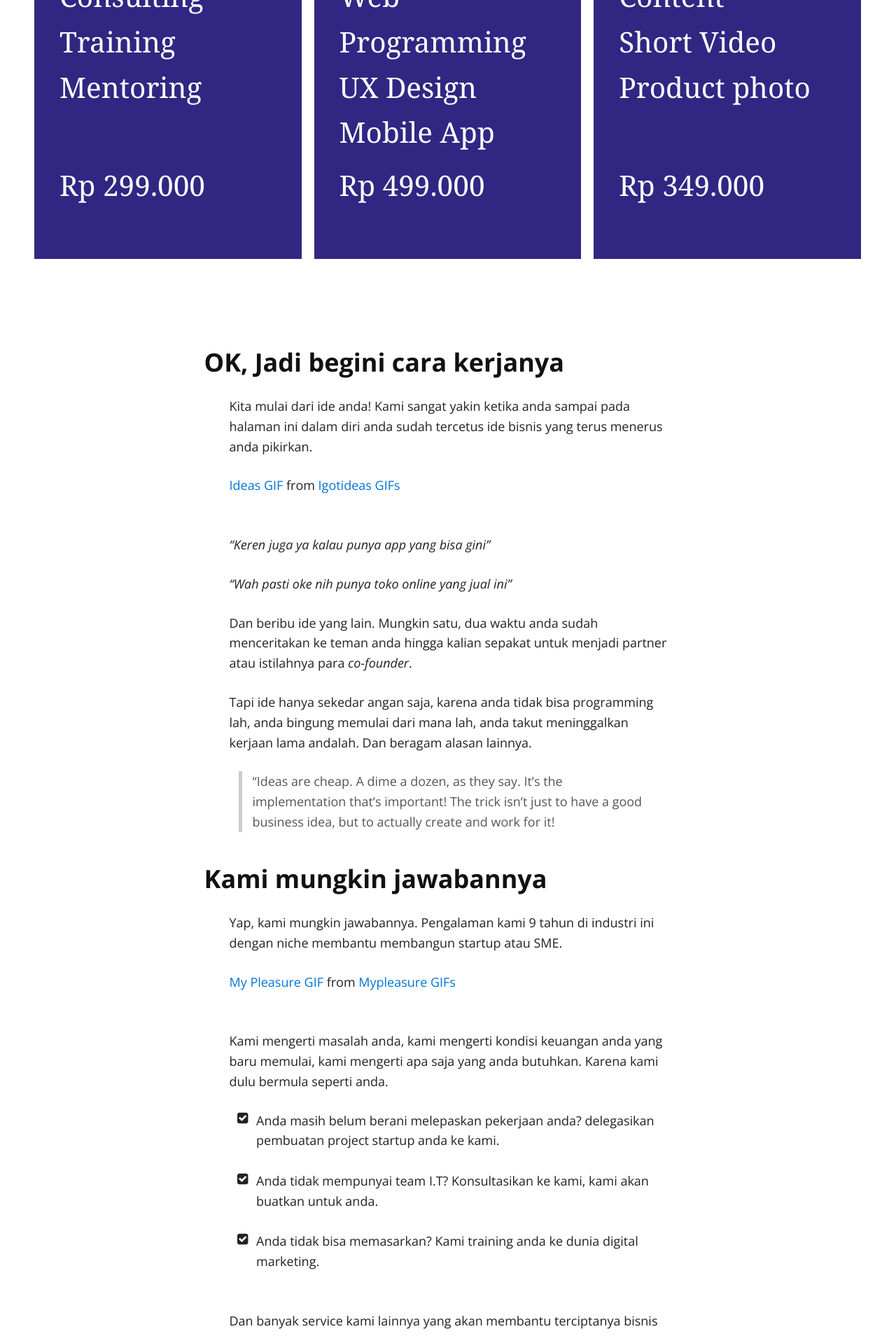
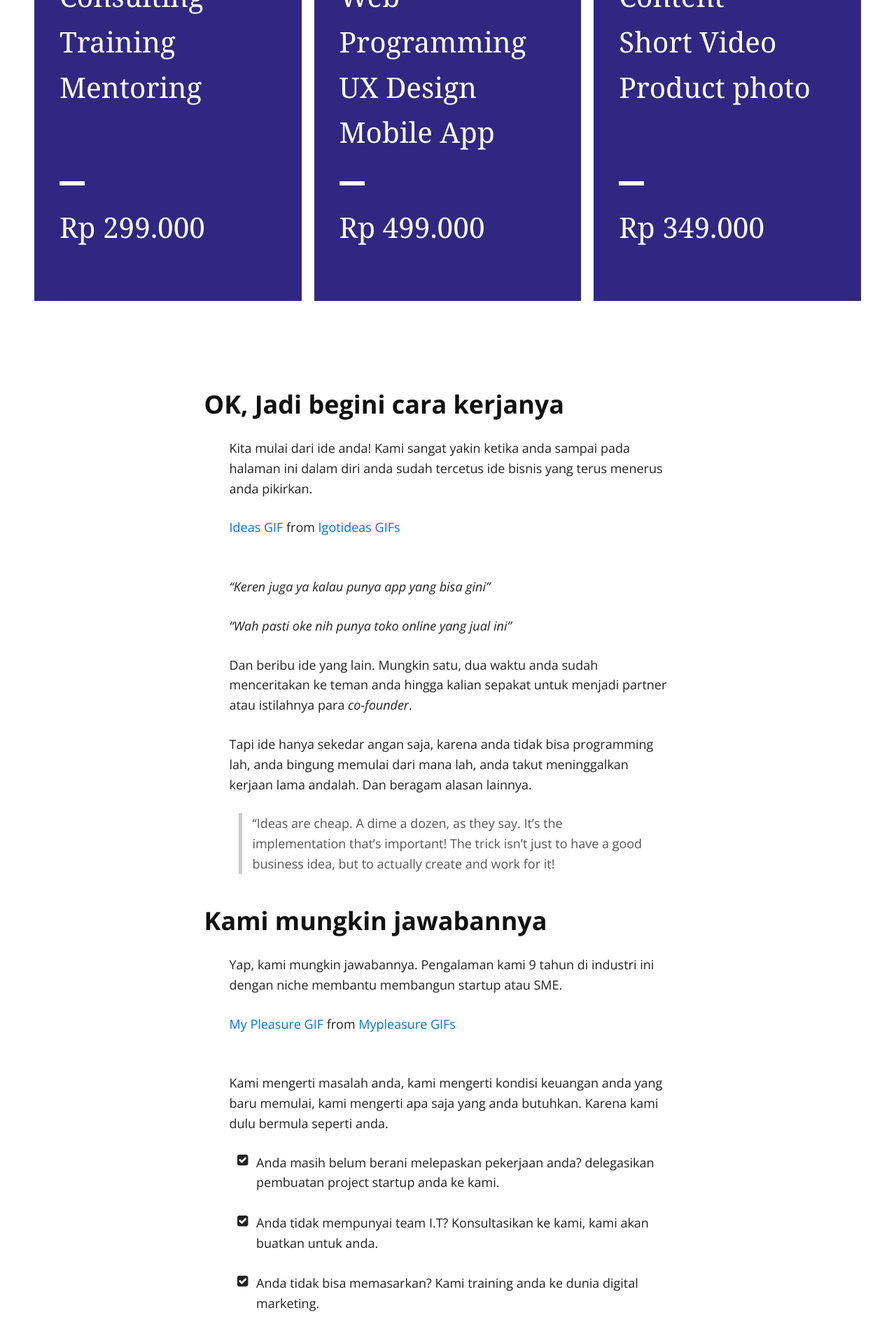
Before and after one commit to kemtol/rocktokom, a Jekyll site: the page built from index.md, in a window 1280 px wide. Shown: the part 1385-3294 px from the top of the page at 70% size. Built offline with Jekyll 4.4.1, drawn with Linux system fonts in a browser that asks for light colours; nearby versions of some CDN libraries; a script that is not in the unit is left out; our own code applies the rules of GitHub Pages for plain Markdown files.

Commit message:
Update default.html

```diff
--- a/_layouts/default.html
+++ b/_layouts/default.html
@@ -49,7 +49,7 @@
           Consulting<br/>
           Training<br/>
           Mentoring
-          </span>
+          </span><hr/>
           Rp 299.000
         </div>
       </div>
@@ -60,7 +60,7 @@
           Programming<br/>
           UX Design<br/>
           Mobile App
-          </span>
+          </span><hr/>
           Rp 499.000
         </div>
       </div>
@@ -70,7 +70,7 @@
           Content<br/>
           Short Video<br/>
           Product photo<br/>
-          </span>
+          </span><hr/>
           Rp 349.000
         </div>
       </div>
```
